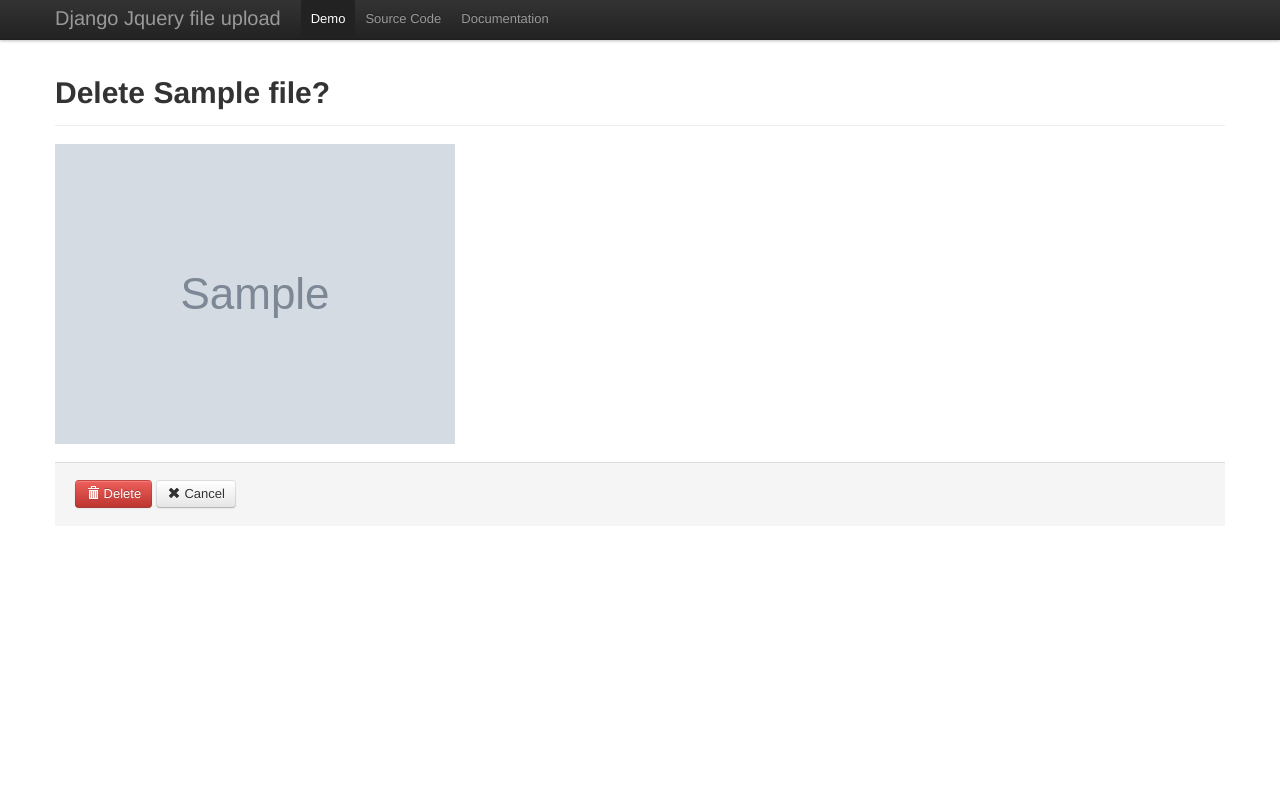
After one commit to sigurdga/django-jquery-file-upload, a Django app: template fileupload/templates/fileupload/picture_confirm_delete.html in a window 1280 px wide. The commit adds this page. Run offline with Django 3.2, Linux system fonts and the light colour scheme; the template is opened without the code that fills it: most values are stand-ins (such as "Sample title", 1, 10 or a date in 2020); grey boxes marked "Sample" are stand-in pictures; some libraries are stand-ins or nearby versions.

Commit message:
Templates: extends from base.html, using content block.
Add picture_confirm_delete.html, needed to fix #12

```diff
--- /dev/null
+++ b/fileupload/templates/base.html
@@ -0,0 +1,45 @@
+<html lang="en">
+<head>
+    <meta charset="utf-8">
+    <title>Django Jquery file upload demo</title>
+    <meta name="description" content="">
+    <meta name="viewport" content="width=device-width">
+    <!-- Bootstrap CSS Toolkit styles -->
+    <link rel="stylesheet" href="{{ STATIC_URL }}css/bootstrap.min.css">
+    <!-- Generic page styles -->
+    <link rel="stylesheet" href="{{ STATIC_URL }}css/style.css">
+    <!-- Bootstrap styles for responsive website layout, supporting different screen sizes -->
+    <link rel="stylesheet" href="{{ STATIC_URL }}css/bootstrap-responsive.min.css">
+    <!-- CSS to style the file input field as button and adjust the Bootstrap progress bars -->
+    <link rel="stylesheet" href="{{ STATIC_URL }}css/bootstrap-image-gallery.min.css">
+    <link rel="stylesheet" href="{{ STATIC_URL }}css/jquery.fileupload-ui.css">
+    <!-- Shim to make HTML5 elements usable in older Internet Explorer versions -->
+    <!--[if lt IE 9]><script src="http://html5shim.googlecode.com/svn/trunk/html5.js"></script><![endif]-->
+</head>
+<body>
+    <div class="navbar navbar-fixed-top">
+        <div class="navbar-inner">
+            <div class="container">
+                <a class="btn btn-navbar" data-toggle="collapse" data-target=".nav-collapse">
+                    <span class="icon-bar"></span>
+                    <span class="icon-bar"></span>
+                    <span class="icon-bar"></span>
+                </a>
+                <a class="brand" href="https://github.com/sigurdga/django-jquery-file-upload">Django Jquery file upload</a>
+                <div class="nav-collapse">
+                    <ul class="nav">
+                        <li class="active"><a href="#">Demo</a></li>
+                        <li><a href="https://github.com/sigurdga/django-jquery-file-upload">Source Code</a></li>
+                        <li><a href="https://github.com/blueimp/jQuery-File-Upload/wiki">Documentation</a></li>
+                    </ul>
+                </div>
+            </div>
+        </div>
+    </div>
+    {% block content %}
+
+    <h1>No content set</h1>
+
+    {% endblock %}
+</body>
+</html>
--- /dev/null
+++ b/fileupload/templates/fileupload/picture_confirm_delete.html
@@ -0,0 +1,18 @@
+{% extends "base.html" %}
+
+{% block content %}
+<div class="container">
+    <div class="page-header">
+        <h1>Delete {{ object.file.name }}?</h1>
+    </div>
+    <img src="{{ object.file.url }}" alt="">
+
+    <form method="post" action="" class="form">{% csrf_token %}
+        <div class="form-actions">
+            <button type="submit" class="btn btn-danger"><i class="icon-trash icon-white"></i> Delete</button>
+            <button type="button" onclick="window.history.back();" class="btn"><i class="icon-remove"></i> Cancel</button>
+        </div>
+    </form>
+</div>
+
+{% endblock %}
```
Also changed, not shown: fileupload/templates/fileupload/picture_form.html (+6 -52 lines).
